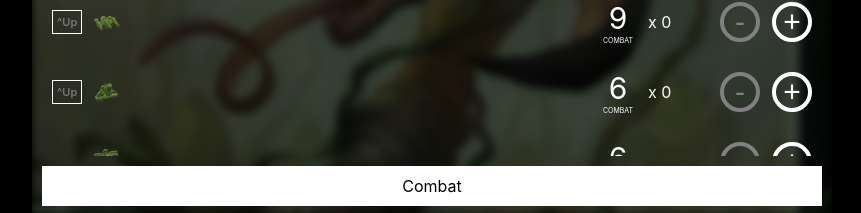
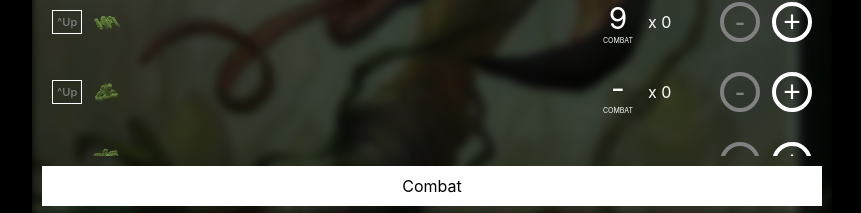
Before and after one commit to slim1801/t14-dice-simulator, a Next.js app: page /Arborec in a window 1280 px wide. Shown: the part 584-797 px from the top of the page, without its empty margins (208-1069 px from the left). Built offline with nearby package versions, Linux system fonts and the light colour scheme.

Commit message:
FIX: JolNar combat

```diff
--- a/components/Faction.tsx
+++ b/components/Faction.tsx
@@ -32,6 +32,7 @@ import {
   ADDITIONAL_UNIT_COMBAT,
   FACTION_ADDITIONAL_COMBAT_UNITS,
 } from "../constants/additionalCombat";
+import { calculateCombat } from "../utils/combat";
 
 interface FactionProps {
   faction: Factions;
@@ -275,7 +276,7 @@ const Faction: React.FunctionComponent<FactionProps> = ({ faction }) => {
           <UnitRow
             limit={1}
             rolls={combat.Flagship.spaceCombat?.rolls}
-            combat={combat.Flagship.spaceCombat?.combat}
+            combat={calculateCombat(combat.Flagship.spaceCombat)}
             numUnits={numUnits.Flagship}
             setNumUnits={_setNumUnits("Flagship")}
           >
@@ -291,7 +292,7 @@ const Faction: React.FunctionComponent<FactionProps> = ({ faction }) => {
           <UnitRow
             limit={2}
             rolls={combat.War_Sun.spaceCombat?.rolls}
-            combat={combat.War_Sun.spaceCombat?.combat}
+            combat={calculateCombat(combat.War_Sun.spaceCombat)}
             numUnits={numUnits.War_Sun}
             setNumUnits={_setNumUnits("War_Sun")}
           >
@@ -306,7 +307,7 @@ const Faction: React.FunctionComponent<FactionProps> = ({ faction }) => {
           </UnitRow>
           <UnitRow
             rolls={combat.Dreadnought.spaceCombat?.rolls}
-            combat={combat.Dreadnought.spaceCombat?.combat}
+            combat={calculateCombat(combat.Dreadnought.spaceCombat)}
             limit={5}
             numUnits={numUnits.Dreadnought}
             setNumUnits={_setNumUnits("Dreadnought")}
@@ -324,7 +325,7 @@ const Faction: React.FunctionComponent<FactionProps> = ({ faction }) => {
           </UnitRow>
           <UnitRow
             rolls={combat.Cruiser.spaceCombat?.rolls}
-            combat={combat.Cruiser.spaceCombat?.combat}
+            combat={calculateCombat(combat.Cruiser.spaceCombat)}
             limit={8}
             numUnits={numUnits.Cruiser}
             setNumUnits={_setNumUnits("Cruiser")}
@@ -340,7 +341,7 @@ const Faction: React.FunctionComponent<FactionProps> = ({ faction }) => {
           </UnitRow>
           <UnitRow
             rolls={combat.Destroyer.spaceCombat?.rolls}
-            combat={combat.Destroyer.spaceCombat?.combat}
+            combat={calculateCombat(combat.Destroyer.spaceCombat)}
             limit={8}
             numUnits={numUnits.Destroyer}
             setNumUnits={_setNumUnits("Destroyer")}
@@ -356,7 +357,7 @@ const Faction: React.FunctionComponent<FactionProps> = ({ faction }) => {
           </UnitRow>
           <UnitRow
             rolls={combat.Carrier.spaceCombat?.rolls}
-            combat={combat.Carrier.spaceCombat?.combat}
+            combat={calculateCombat(combat.Carrier.spaceCombat)}
             limit={4}
             numUnits={numUnits.Carrier}
             setNumUnits={_setNumUnits("Carrier")}
@@ -372,7 +373,7 @@ const Faction: React.FunctionComponent<FactionProps> = ({ faction }) => {
           </UnitRow>
           <UnitRow
             rolls={combat.Fighter.spaceCombat?.rolls}
-            combat={combat.Fighter.spaceCombat?.combat}
+            combat={calculateCombat(combat.Fighter.spaceCombat)}
             numUnits={numUnits.Fighter}
             setNumUnits={_setNumUnits("Fighter")}
           >
@@ -387,7 +388,7 @@ const Faction: React.FunctionComponent<FactionProps> = ({ faction }) => {
           </UnitRow>
           <UnitRow
             rolls={combat.PDS.spaceCannon?.rolls}
-            combat={combat.PDS.spaceCannon?.combat}
+            combat={calculateCombat(combat.PDS.spaceCombat)}
             limit={6}
             numUnits={numUnits.PDS}
             setNumUnits={_setNumUnits("PDS")}
@@ -403,7 +404,7 @@ const Faction: React.FunctionComponent<FactionProps> = ({ faction }) => {
           </UnitRow>
           <UnitRow
             rolls={combat.Mech.groundCombat?.rolls}
-            combat={combat.Mech.groundCombat?.combat}
+            combat={calculateCombat(combat.Mech.spaceCombat)}
             limit={4}
             numUnits={numUnits.Mech}
             setNumUnits={_setNumUnits("Mech")}
@@ -419,7 +420,7 @@ const Faction: React.FunctionComponent<FactionProps> = ({ faction }) => {
           </UnitRow>
           <UnitRow
             rolls={combat.Infantry.groundCombat?.rolls}
-            combat={combat.Infantry.groundCombat?.combat}
+            combat={calculateCombat(combat.Infantry.spaceCombat)}
             numUnits={numUnits.Infantry}
             setNumUnits={_setNumUnits("Infantry")}
           >
--- a/constants/factions.ts
+++ b/constants/factions.ts
@@ -293,13 +293,6 @@ export const FACTION_COMBAT: Record<Factions, Partial<UnitCombat>> = {
       spaceCombat: {
         combat: 6,
         rolls: 2,
-        combatMod: [-1],
-      },
-    },
-    War_Sun: {
-      spaceCombat: {
-        combat: 4,
-        rolls: 3,
         combatMod: [-1],
       },
     },
@@ -762,7 +755,13 @@ export const FACTION_UPGRADE_COMBAT: Record<Factions, Partial<UnitCombat>> = {
   Sardakk: {
     ...FACTION_UNIT_COMBAT["Exotrireme II"],
   },
-  "Jol-Nar": {},
+  "Jol-Nar": {
+    War_Sun: {
+      spaceCombat: {
+        combatMod: [-1],
+      },
+    },
+  },
   Winnu: {},
   Xxcha: {},
   Yin: {},
--- a/utils/combat.ts
+++ b/utils/combat.ts
@@ -46,7 +46,7 @@ export const optimisedRoll = (
 
           if (combatDetails && numUnits && numUnits?.[unitKey] > 0) {
             const totalCombat = calculateCombat(combatDetails);
-            if (bestCombatValue > totalCombat) {
+            if (totalCombat !== undefined && bestCombatValue > totalCombat) {
               bestCombatValue = totalCombat;
               bestUnit = unitKey;
             }
@@ -69,12 +69,14 @@ export const optimisedRoll = (
   };
 };
 
-export const calculateCombat = (combatDetails: CombatDetails) => {
-  const baseCombat: number = combatDetails.combat || 0;
+export const calculateCombat = (combatDetails?: CombatDetails) => {
+  if (combatDetails) {
+    const baseCombat: number = combatDetails?.combat || 0;
 
-  const combatMod = (combatDetails.combatMod || []).reduce(
-    (acc, val) => acc + val,
-    0
-  );
-  return baseCombat - combatMod;
+    const combatMod = (combatDetails?.combatMod || []).reduce(
+      (acc, val) => acc + val,
+      0
+    );
+    return baseCombat - combatMod;
+  }
 };
```
